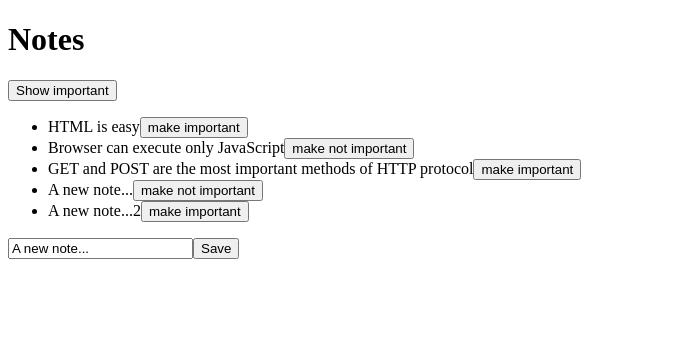
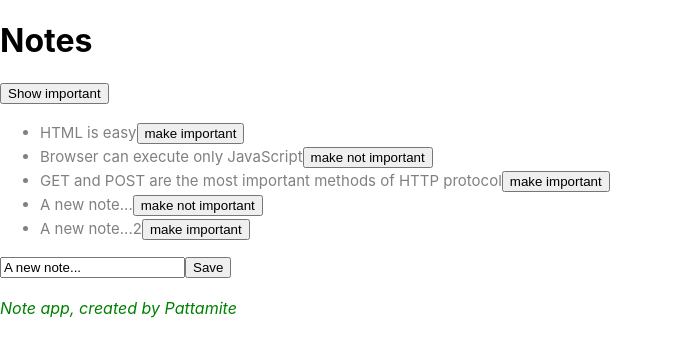
Before and after one commit to Pattamite/Course-FullStackOpen, a React (Create React App) app in the folder part2/project/part2/: page / in a window 1280 px wide. Shown: the top 356 px of the page, without its empty margins (0-673 px from the left). Built offline with nearby package versions, Linux system fonts and the light colour scheme; data requests are answered from the project's data file.

Commit message:
Update project of part2.e

```diff
--- a/part2/project/part2/src/App.js
+++ b/part2/project/part2/src/App.js
@@ -1,11 +1,13 @@
 import React, {useState, useEffect} from 'react'
 import Note from './components/Note'
+import Notification from './components/Notification'
 import noteService from './services/notes'
 
 function App() {
   const [notes, setNotes] = useState([]);
   const [newNote, setNewNote] = useState('A new note...');
   const [showAll, setShowAll] = useState(true);
+  const [errorMessage, setErrorMessage] = useState(null);
 
   useEffect(() => {
     noteService
@@ -59,7 +61,10 @@
         )
       })
       .catch((error) => {
-        alert(`The note was already deleted from server`);
+        setErrorMessage(`The note was already deleted from server`);
+        setTimeout(() => {
+          setErrorMessage(null);
+        }, 10000);
         setNotes(notes.filter((note) => {return note.id !== id}));
       });
   }
@@ -72,6 +77,7 @@
   return (
     <div>
       <h1>Notes</h1>
+      <Notification message={errorMessage} />
       <div>
         <button onClick={handleShowAllButton}>
           Show {showAll ? 'important' : 'all'}
@@ -93,6 +99,21 @@
         />
         <button type="submit">Save</button>
       </form>
+      <Footer />
+    </div>
+  );
+}
+
+function Footer() {
+  const footerStyle = {
+    color: 'green',
+    fontStyle: 'italic',
+    fontSize: 16
+  };
+  return (
+    <div style={footerStyle}>
+      <br />
+      <em>Note app, created by Pattamite</em>
     </div>
   );
 }
--- a/part2/project/part2/src/components/Note.js
+++ b/part2/project/part2/src/components/Note.js
@@ -6,7 +6,7 @@
     : 'make important';
 
   return (
-    <li>
+    <li className='note'>
       {note.content}
       <button onClick={toggleImportance}>{label}</button>
     </li>
--- /dev/null
+++ b/part2/project/part2/src/components/Notification.js
@@ -0,0 +1,15 @@
+import React from 'react'
+
+function Notification({message}) {
+  if(message === null) {
+    return null;
+  }
+
+  return (
+    <div className='error'>
+      {message}
+    </div>
+  );
+}
+
+export default Notification
--- a/part2/project/part2/src/index.css
+++ b/part2/project/part2/src/index.css
@@ -11,3 +11,19 @@
   font-family: source-code-pro, Menlo, Monaco, Consolas, 'Courier New',
     monospace;
 }
+
+.note {
+  color: grey;
+  padding-top: 3px;
+  font-size: 15px;
+}
+
+.error {
+  color: red;
+  background: lightgrey;
+  font-size: 20px;
+  border-style: solid;
+  border-radius: 5px;
+  padding: 10px;
+  margin-bottom: 10px;
+}
--- a/part2/project/part2/src/index.js
+++ b/part2/project/part2/src/index.js
@@ -1,5 +1,6 @@
 import ReactDOM from 'react-dom'
 import App from './App.js'
+import './index.css'
 
 ReactDOM.render(
   <App />,
```
